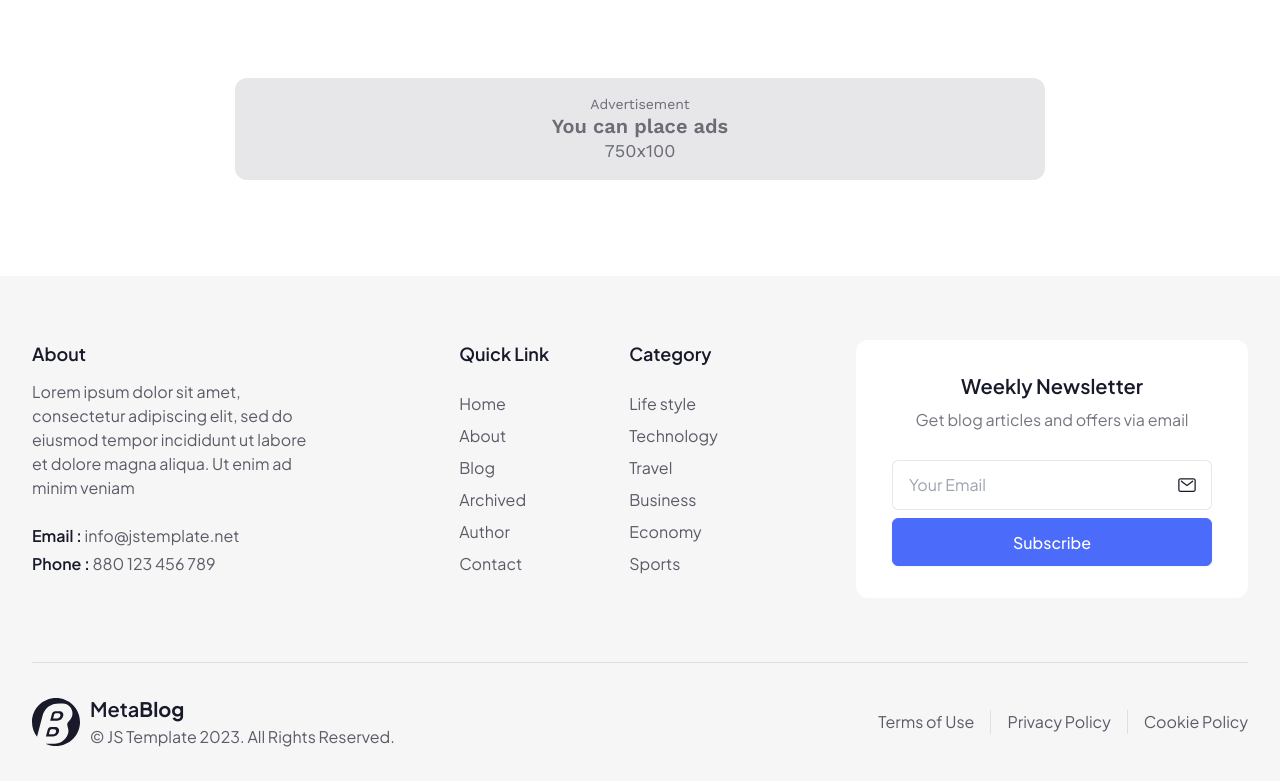
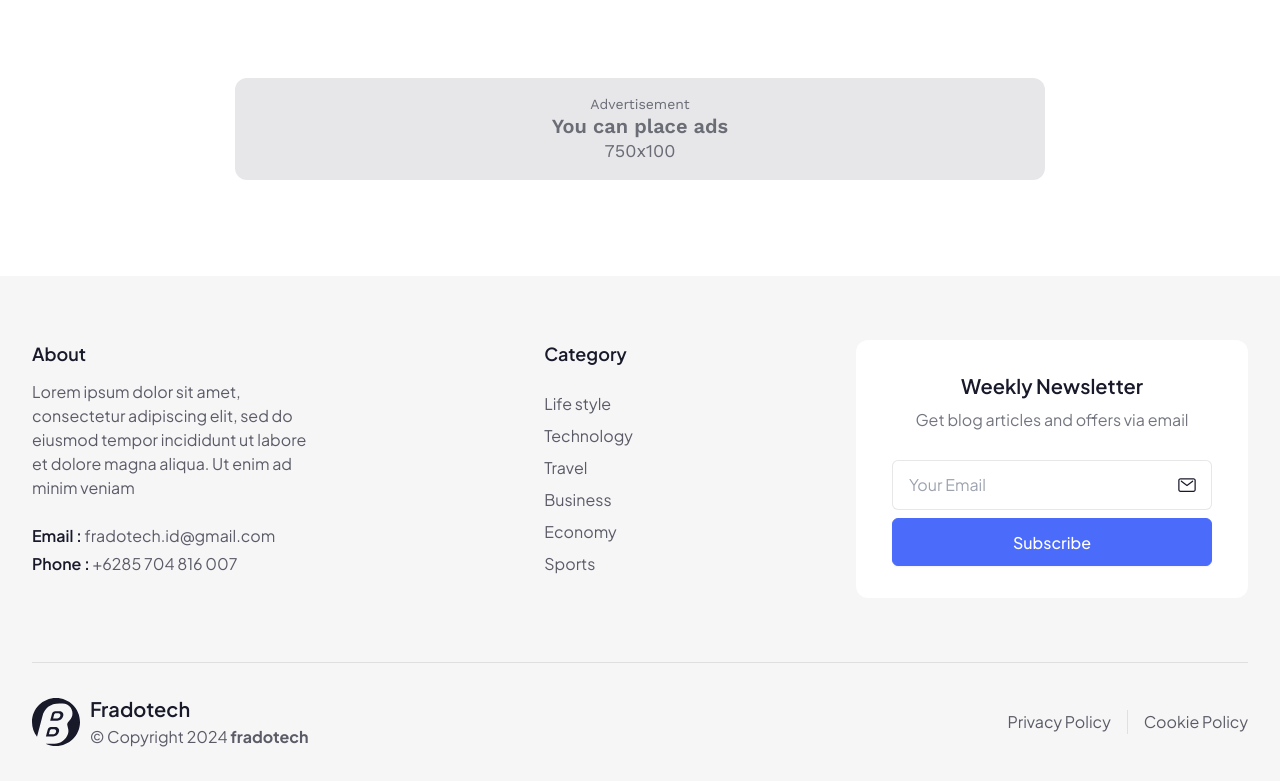
Before and after one commit to fradotech/frontend-frado, a Next.js app: page / in a window 1280 px wide. Shown: the part 2788-3569 px from the top of the page. Built offline with nearby package versions, Linux system fonts and the light colour scheme.

Commit message:
style: card shadow and adjust footer

```diff
--- a/components/organism/footer/index.tsx
+++ b/components/organism/footer/index.tsx
@@ -1,7 +1,6 @@
 import NewsLetter from '@/components/molecules/newsletter/NewsLetter'
 import { Favicon } from '@/components/organism/header'
-import { FooterDataOne, FooterDataTwo } from '@/data/footerData'
-import useMode from '@/utils/themeMode'
+import { FooterDataTwo } from '@/data/footerData'
 import Link from 'next/link'
 
 /**
@@ -13,8 +12,6 @@ import Link from 'next/link'
  */
 
 const Footer = () => {
-   const { lightMode } = useMode()
-
   return (
     <footer className="bg-base-200 px-5 md:px-0 font-sans">
       <div className="container mx-auto">
@@ -24,9 +21,9 @@ const Footer = () => {
               About
             </h5>
             <p className="mt-3 text-base text-base-content/70 mb-6">
-                     Lorem ipsum dolor sit amet, consectetur adipiscing elit,
-                     sed do eiusmod tempor incididunt ut labore et dolore magna
-                     aliqua. Ut enim ad minim veniam
+              Lorem ipsum dolor sit amet, consectetur adipiscing elit, sed do
+              eiusmod tempor incididunt ut labore et dolore magna aliqua. Ut
+              enim ad minim veniam
             </p>
             <div>
               <a
@@ -35,7 +32,7 @@ const Footer = () => {
               >
                 Email :{' '}
                 <span className="text-base-content/70 font-normal hover:text-primary hover:duration-300 transition">
-                           info@jstemplate.net
+                  fradotech.id@gmail.com
                 </span>
               </a>
             </div>
@@ -46,29 +43,12 @@ const Footer = () => {
               >
                 Phone :{' '}
                 <span className="text-base-content/70 font-normal hover:text-primary hover:duration-300 transition">
-                           880 123 456 789
+                  +6285 704 816 007
                 </span>
               </a>
             </div>
           </div>
           <div className="flex justify-between lg:justify-center lg:gap-20 col-span-12 lg:col-span-5">
-                  <div>
-                     <h5 className="text-base-content text-lg font-semibold font-sans">
-                        Quick Link
-                     </h5>
-                     <div className="flex flex-col gap-y-2 mt-6">
-                        {FooterDataOne.map((item: any, index: number) => (
-                           <div key={index}>
-                              <Link
-                                 href={item.link}
-                                 className="link link-hover text-base text-base-content/70 hover:text-primary transition hover:duration-300"
-                              >
-                                 {item.name}
-                              </Link>
-                           </div>
-                        ))}
-                     </div>
-                  </div>
             <div>
               <h5 className="text-base-content text-lg font-semibold font-sans">
                 Category
@@ -97,21 +77,14 @@ const Footer = () => {
               <Favicon className={`text-base-content`} />
             </Link>
             <div>
-                     <h4 className="text-xl text-base-content font-sans">
-                        Meta<strong>Blog</strong>
-                     </h4>
+              <h4 className="text-xl text-base-content font-sans">Fradotech</h4>
               <p className="mt-0.5 text-base-content/70 text-base">
-                        © JS Template 2023. All Rights Reserved.
+                © Copyright {new Date().getFullYear()}{' '}
+                <strong>fradotech</strong>
               </p>
             </div>
           </div>
           <div className="flex items-center gap-4 text-base-content/70">
-                  <Link
-                     href="/"
-                     className="text-base border-r border-base-content/10 pr-4 hover:text-primary transition hover:duration-300"
-                  >
-                     Terms of Use
-                  </Link>
             <Link
               href="/"
               className="text-base border-r border-base-content/10 pr-4  hover:text-primary transition hover:duration-300"
--- a/components/organism/header/index.tsx
+++ b/components/organism/header/index.tsx
@@ -109,6 +109,7 @@ const Header = () => {
             </svg>
           </div>
         </div>
+
         {/* Responsive Sidebar Layout */}
         <MobileNav sidebarOpen={sidebarOpen} setSidebarOpen={setSidebarOpen} />
       </div>
```
Lines whose indentation alone changed are shown as unchanged.
